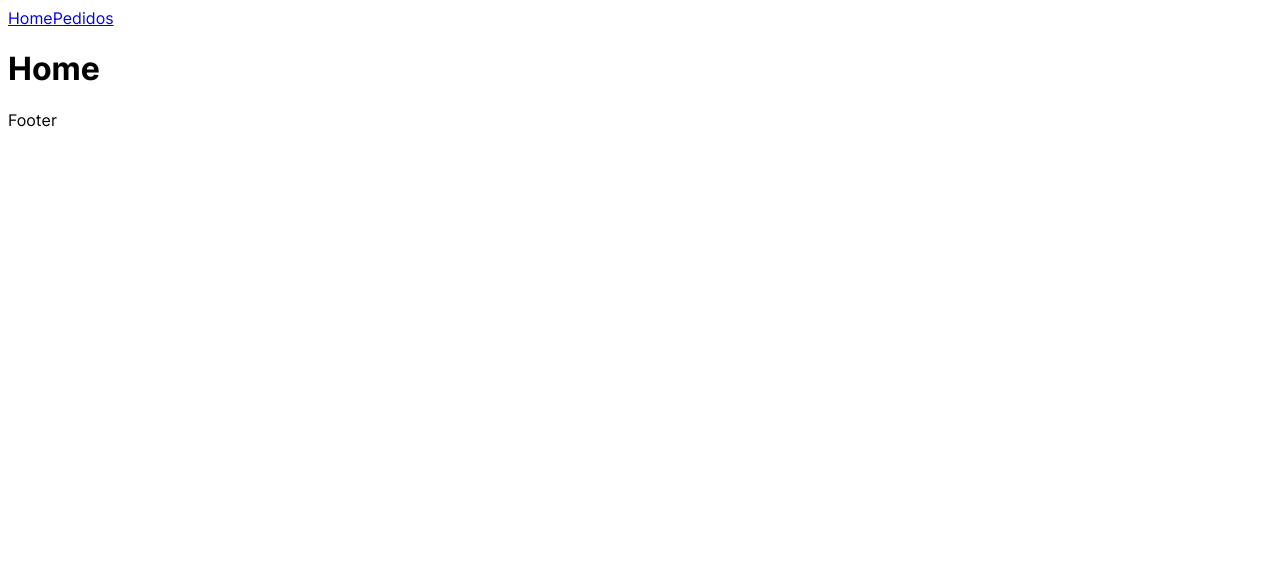
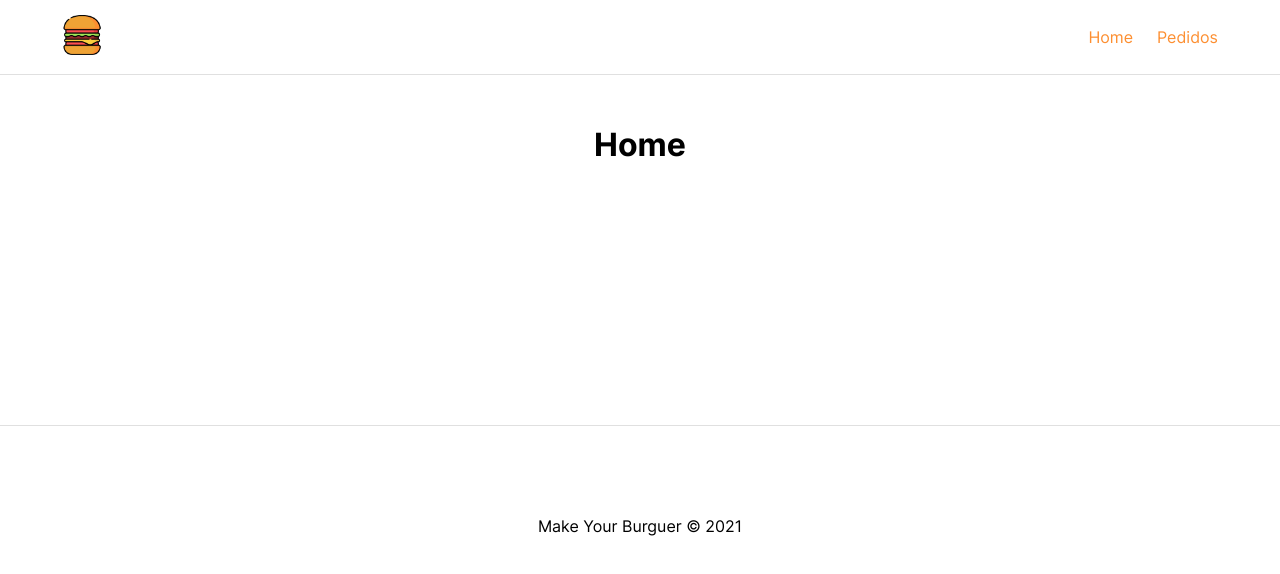
Before and after one commit to eliascarv/Projeto-VueJS, a Vue app: page / in a window 1280 px wide. Shown: the top 574 px of the page. Built offline with nearby package versions, Linux system fonts and the light colour scheme.

Commit message:
Navber e Footer

```diff
--- a/package.json
+++ b/package.json
@@ -8,6 +8,7 @@
     "backend": "json-server --watch db/db.json"
   },
   "dependencies": {
+    "axios": "^0.21.1",
     "core-js": "^3.6.5",
     "json-server": "^0.16.3",
     "vue": "^3.0.0",
--- a/src/App.vue
+++ b/src/App.vue
@@ -1,5 +1,5 @@
 <template>
-  <NavBar />
+  <NavBar :applogo="applogo" :alt="appname"/>
   <router-view/>
   <Footer />
 </template>
@@ -13,6 +13,12 @@ export default {
   components: {
     NavBar,
     Footer
+  },
+  data() {
+    return {
+      applogo: '/img/logo.png',
+      appname: 'Burger'
+    }
   }
 }
 </script>
@@ -26,4 +32,18 @@ export default {
 * {
   font-family: Inter, sans-serif;
 }
+
+body {
+  margin: 0px;
+  box-sizing: border-box;
+}
+
+h1 {
+  text-align: center;
+}
+
+.main-container {
+  margin: 50px;
+  min-height: 250px;
+}
 </style>
--- a/src/components/Footer.vue
+++ b/src/components/Footer.vue
@@ -1,5 +1,7 @@
 <template>
-  <p>Footer</p>
+  <div id="footer">
+    <footer>Make Your Burguer &copy; 2021</footer>
+  </div>
 </template>
 
 <script>
@@ -9,5 +11,13 @@ export default {
 </script>
 
 <style scoped>
-
+#footer {
+  height: 200px;
+  border-top: 1px solid rgba(0, 0, 0, 0.12);
+  display: flex;
+  align-items: center;
+  justify-content: center;
+  bottom: 0;
+  width: 100%;
+}
 </style>
--- a/src/components/NavBar.vue
+++ b/src/components/NavBar.vue
@@ -1,7 +1,7 @@
 <template>
   <div id="nav">
-    <router-link to="/">
-      <img src="" id="logo">
+    <router-link to="/" id="logo-url">
+      <img :src="applogo" :alt="alt" id="logo">
     </router-link>
     <router-link to="/">Home</router-link>
     <router-link to="/pedidos">Pedidos</router-link>
@@ -10,10 +10,37 @@
 
 <script>
 export default {
-  name: 'NavBar'
+  name: 'NavBar',
+  props: ['applogo', 'alt']
 }
 </script>
 
 <style scoped>
+  #nav {
+    border-bottom: 1px solid rgba(0, 0, 0, 0.12);
+    padding: 15px 50px;
+    display: flex;
+    justify-content: flex-end;
+    align-items: center;
+  }
 
+  #nav #logo-url {
+    margin-right: auto;
+  }
+
+  #logo {
+    height: 40px;
+    width: 40px;
+  }
+
+  #nav a {
+    text-decoration: none;
+    color: #fd8f31;
+    margin: 0px 12px;
+    transition: 0.5s;
+  }
+
+  #nav a:hover {
+    color: #fccf3f;
+  }
 </style>
--- a/src/views/Home.vue
+++ b/src/views/Home.vue
@@ -1,5 +1,5 @@
 <template>
-  <div class="home">
+  <div class="main-container">
     <h1>Home</h1>
   </div>
 </template>
--- a/src/views/Pedidos.vue
+++ b/src/views/Pedidos.vue
@@ -1,5 +1,5 @@
 <template>
-  <div class="pedidos">
+  <div class="main-container">
     <h1>Pedidos</h1>
   </div>
 </template>
```
Also changed, not shown: src/services/api.js (added, +10 -0 lines), jsconfig.json (deleted), 1 other file (tests, documents, lock files or other folders).
